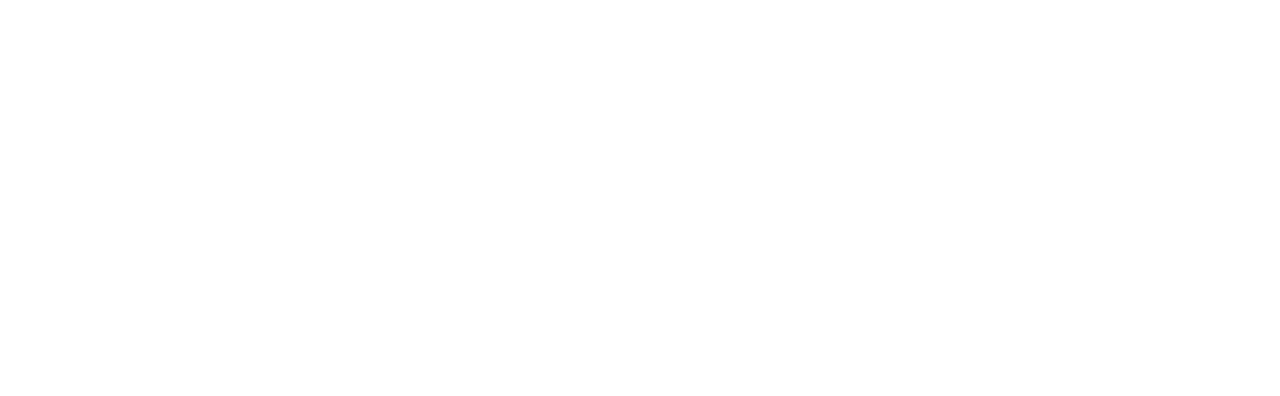
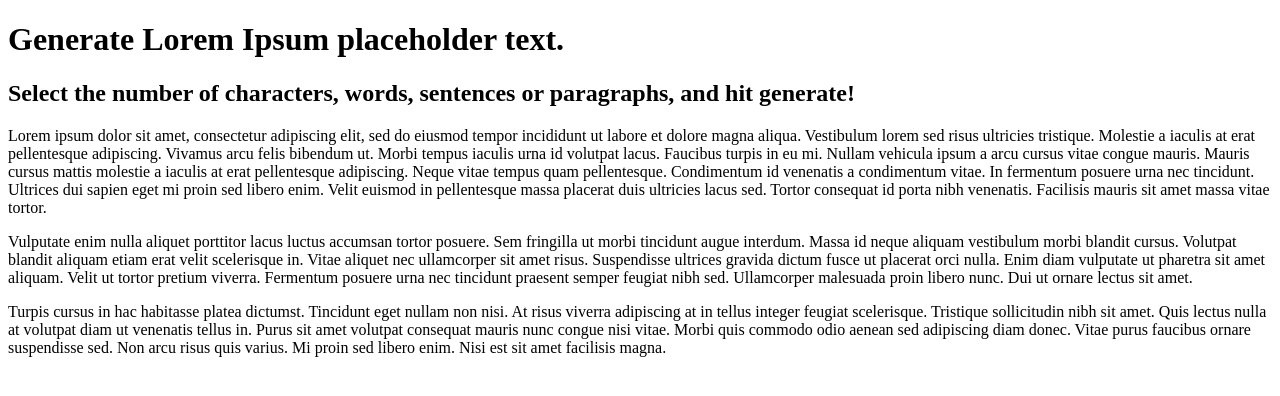
Before and after one commit to cruelas/git_test, a plain HTML site: page html-boilerplate/index.html in a window 1280 px wide. Drawn offline with Linux system fonts and the light colour scheme.

Commit message:
turned index.html into a blog post

```diff
--- a/html-boilerplate/index.html
+++ b/html-boilerplate/index.html
@@ -4,9 +4,19 @@
     <meta charset="UTF-8">
     <meta http-equiv="X-UA-Compatible" content="IE=edge">
     <meta name="viewport" content="width=device-width, initial-scale=1.0">
-    <title>Document</title>
+    <title>Blog Post</title>
 </head>
 <body>
-
+    <h1>Generate Lorem Ipsum placeholder text.</h1>
+    <h2>Select the number of characters, words, sentences or paragraphs, and hit generate!</h2>
+    <p>
+        Lorem ipsum dolor sit amet, consectetur adipiscing elit, sed do eiusmod tempor incididunt ut labore et dolore magna aliqua. Vestibulum lorem sed risus ultricies tristique. Molestie a iaculis at erat pellentesque adipiscing. Vivamus arcu felis bibendum ut. Morbi tempus iaculis urna id volutpat lacus. Faucibus turpis in eu mi. Nullam vehicula ipsum a arcu cursus vitae congue mauris. Mauris cursus mattis molestie a iaculis at erat pellentesque adipiscing. Neque vitae tempus quam pellentesque. Condimentum id venenatis a condimentum vitae. In fermentum posuere urna nec tincidunt. Ultrices dui sapien eget mi proin sed libero enim. Velit euismod in pellentesque massa placerat duis ultricies lacus sed. Tortor consequat id porta nibh venenatis. Facilisis mauris sit amet massa vitae tortor.
+    </p>
+    <p>
+        Vulputate enim nulla aliquet porttitor lacus luctus accumsan tortor posuere. Sem fringilla ut morbi tincidunt augue interdum. Massa id neque aliquam vestibulum morbi blandit cursus. Volutpat blandit aliquam etiam erat velit scelerisque in. Vitae aliquet nec ullamcorper sit amet risus. Suspendisse ultrices gravida dictum fusce ut placerat orci nulla. Enim diam vulputate ut pharetra sit amet aliquam. Velit ut tortor pretium viverra. Fermentum posuere urna nec tincidunt praesent semper feugiat nibh sed. Ullamcorper malesuada proin libero nunc. Dui ut ornare lectus sit amet.
+    </p>
+    <p>
+        Turpis cursus in hac habitasse platea dictumst. Tincidunt eget nullam non nisi. At risus viverra adipiscing at in tellus integer feugiat scelerisque. Tristique sollicitudin nibh sit amet. Quis lectus nulla at volutpat diam ut venenatis tellus in. Purus sit amet volutpat consequat mauris nunc congue nisi vitae. Morbi quis commodo odio aenean sed adipiscing diam donec. Vitae purus faucibus ornare suspendisse sed. Non arcu risus quis varius. Mi proin sed libero enim. Nisi est sit amet facilisis magna.
+    </p>
 </body>
 </html>
```
